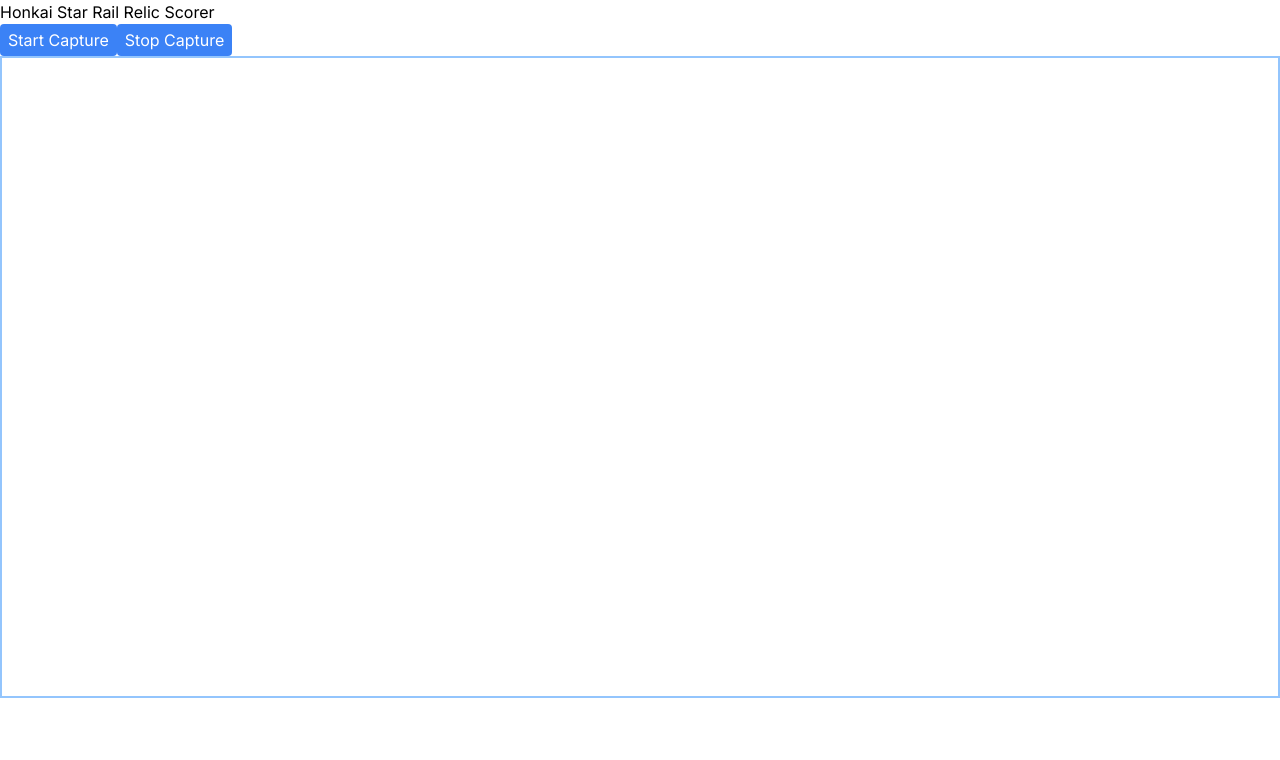
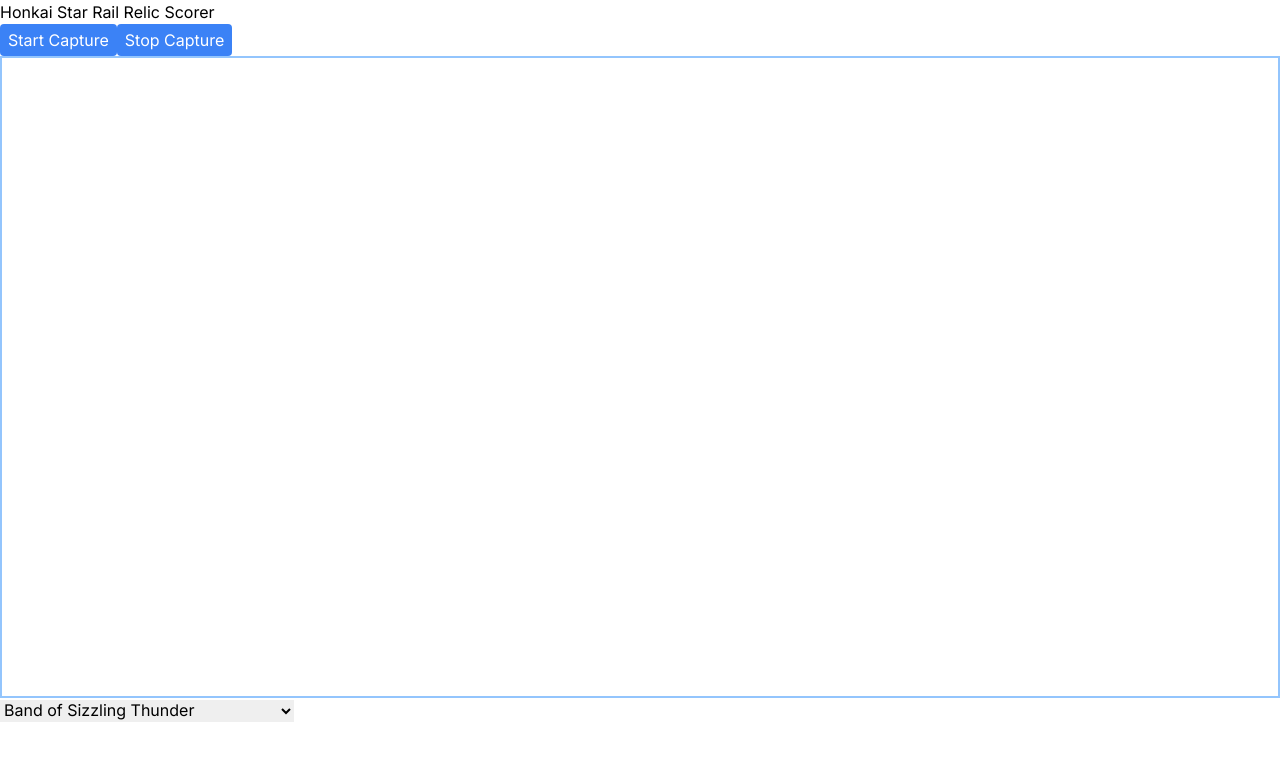
Before and after one commit to schang1146/hsr-relic-grader, a Next.js app: page / in a window 1280 px wide. Shown: the top 760 px of the page. Built offline with nearby package versions, Linux system fonts and the light colour scheme.

Commit message:
Add list of cavern relics

```diff
--- a/src/app/page.tsx
+++ b/src/app/page.tsx
@@ -1,6 +1,7 @@
 'use client'
 
 import { useRef } from "react";
+import { cavernRelics } from "./relics";
 
 export default function Home() {
   const videoRef = useRef<HTMLVideoElement>(null);
@@ -33,6 +34,9 @@
       <button className="btn btn-blue" onClick={startCapture}>Start Capture</button>
       <button className="btn btn-blue" onClick={stopCapture}>Stop Capture</button>
       <video className="video" ref={videoRef} autoPlay></video>
+      <select name="cavernRelics" defaultValue={cavernRelics[0].name}>
+        {cavernRelics.map(relic => <option value={relic.name}>{relic.name}</option>)}
+      </select>
     </main>
   )
 }
--- /dev/null
+++ b/src/app/relics.tsx
@@ -0,0 +1,63 @@
+export interface cavernRelic {
+  id: number;
+  name: string;
+}
+
+export const cavernRelics: cavernRelic[] = [
+  {
+    id: 1,
+    name: 'Band of Sizzling Thunder',
+  },
+  {
+    id: 2,
+    name: 'Champion of Streetwise Boxing',
+  },
+  {
+    id: 3,
+    name: 'Eagle of Twilight Line',
+  },
+  {
+    id: 4,
+    name: 'Firesmith of Lava-Forging',
+  },
+  {
+    id: 5,
+    name: 'Genius of Brilliant Stars',
+  },
+  {
+    id: 6,
+    name: 'Guard of Wuthering Snow',
+  },
+  {
+    id: 7,
+    name: 'Hunter of Glacial Forest',
+  },
+  {
+    id: 8,
+    name: 'Knight of Purity Palace',
+  },
+  {
+    id: 9,
+    name: 'Longevous Disciple',
+  },
+  {
+    id: 10,
+    name: 'Messenger Traversing Hackerspace',
+  },
+  {
+    id: 11,
+    name: 'Musketeer of Wild Wheat',
+  },
+  {
+    id: 12,
+    name: 'Passerby of Wandering Cloud',
+  },
+  {
+    id: 13,
+    name: 'Thief of Shooting Meteor',
+  },
+  {
+    id: 14,
+    name: 'Wastelander of Banditry Desert',
+  },
+];
```
